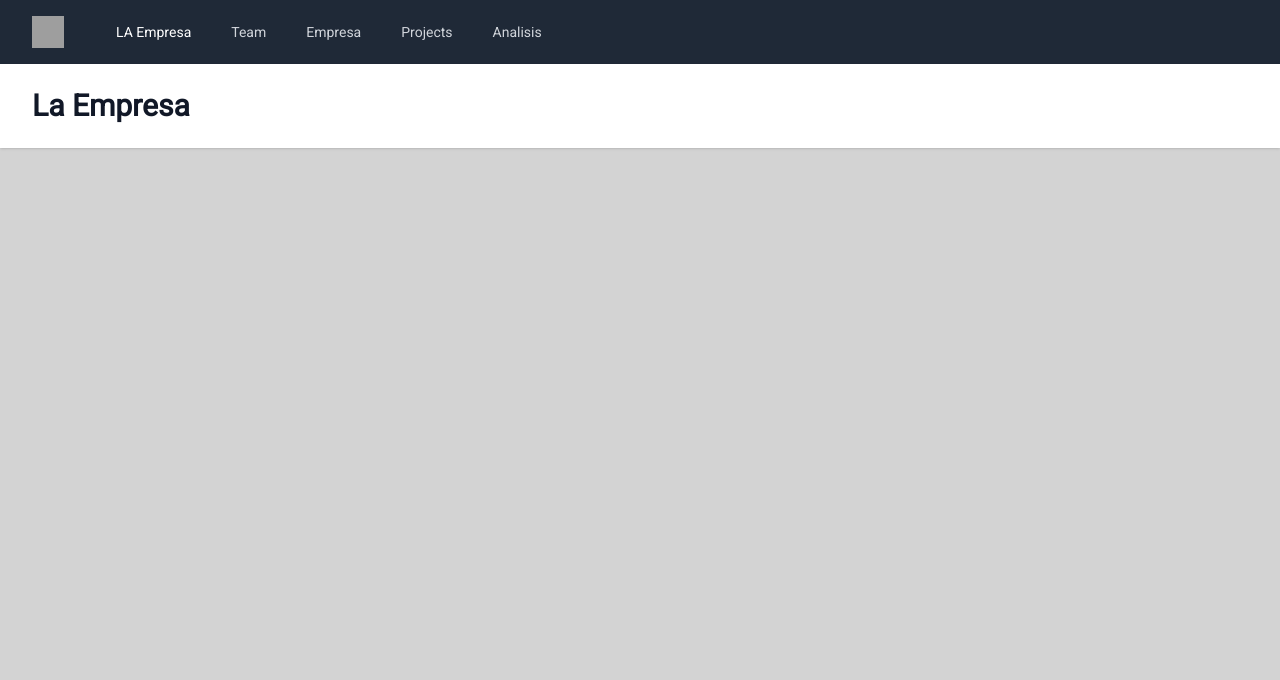
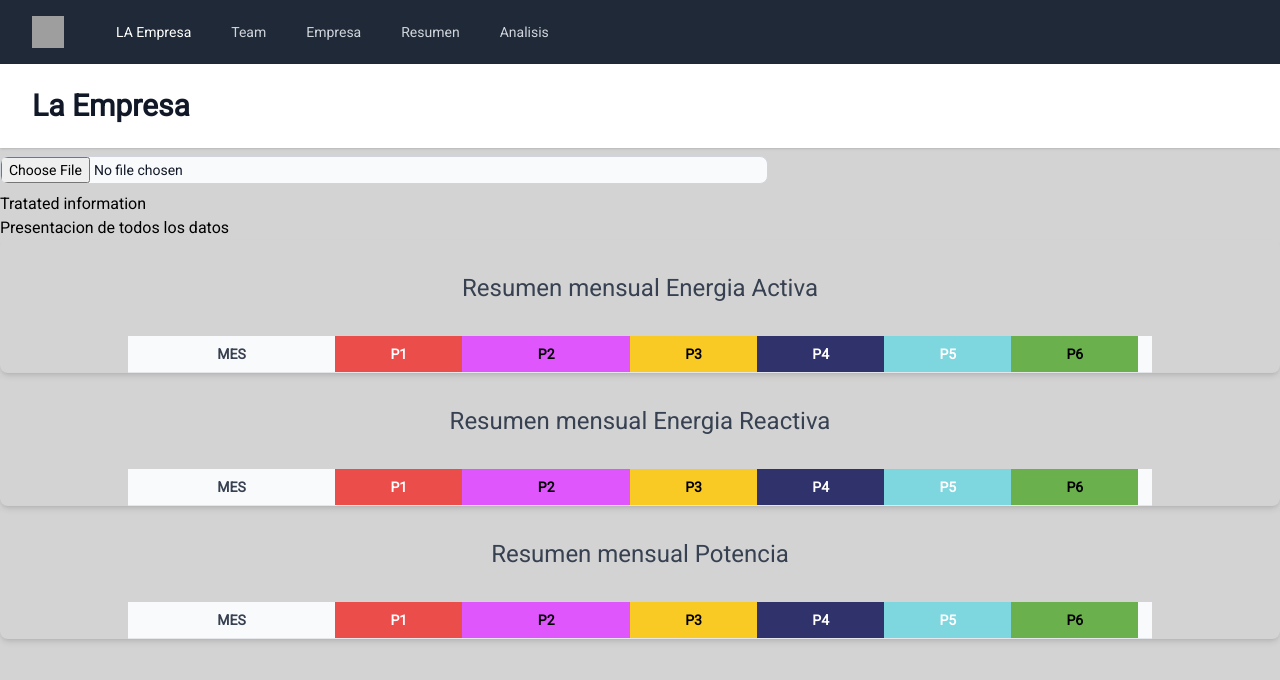
Before and after one commit to AntonioMunozCarmona/consumoLuz, a React (Vite) app: page /resumen in a window 1280 px wide. Shown: the top 680 px of the page. Built offline with nearby package versions, Linux system fonts and the light colour scheme; grey boxes are pictures that could not be loaded.

Commit message:
Menu Resumen y seleccion tabla dia

```diff
--- a/src/App.jsx
+++ b/src/App.jsx
@@ -2,7 +2,7 @@
 import './App.css'
 import Nav from './components/Nav'
 import Analisis from './components/Analisis.jsx'
-import Projects from './components/Projects.jsx'
+import Resumen from './components/Resumen.jsx'
 
 const Home = () => <h1>Home</h1>
 const Team = () => <h1>Team</h1>
@@ -20,7 +20,7 @@
         <Route path="/" element={<Home />} />
         <Route path="/team" element={<Team />} />
         <Route path="/empresa" element={<Empresa />} />
-        <Route path="/projects" element={<Projects />} />
+        <Route path="/resumen" element={<Resumen />} />
 
         <Route path="/analisis" element={<Analisis />} />
       </Routes>
--- a/src/components/CrearTablaResumen.jsx
+++ b/src/components/CrearTablaResumen.jsx
@@ -104,7 +104,7 @@
           </caption>
           <thead className="text-xs text-gray-700 uppercase bg-gray-50 dark:bg-gray-700 dark:text-gray-400">
             <tr>
-              <th scope="col" className="px-6 py-3">
+              <th scope="col" className="px-4 py-2">
                 Concepto
               </th>
               <th
--- a/src/components/Nav.jsx
+++ b/src/components/Nav.jsx
@@ -41,10 +41,10 @@
                   </Link>
 
                   <Link
-                    to="/projects"
+                    to="/resumen"
                     className="text-gray-300 hover:bg-gray-700 hover:text-white px-3 py-2 rounded-md text-sm font-medium"
                   >
-                    Projects
+                    Resumen
                   </Link>
 
                   <Link
@@ -137,10 +137,10 @@
                 </Link>
 
                 <Link
-                  to="/projects"
+                  to="/resumen"
                   className="text-gray-300 hover:bg-gray-700 hover:text-white block px-3 py-2 rounded-md text-base font-medium"
                 >
-                  Projects
+                  Resumen
                 </Link>
 
                 <Link
--- a/src/components/Projects.jsx
+++ b/src/components/Resumen.jsx
@@ -1,7 +1,7 @@
 import { useState } from 'react'
 import EntradaFileComponent from './EntradaFileComponent'
 
-const Projects = () => {
+const Resumen = () => {
   const [datos, setDatos] = useState([])
   const [tabla, setTabla] = useState([])
 
@@ -21,4 +21,4 @@
   )
 }
 
-export default Projects
+export default Resumen
```
